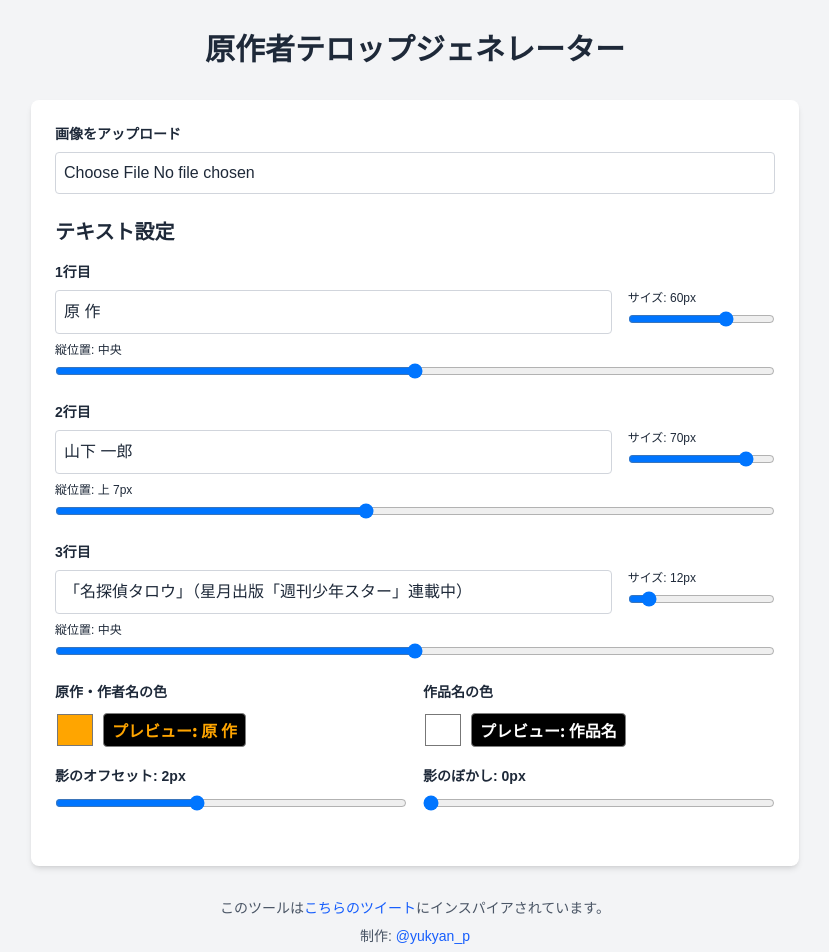
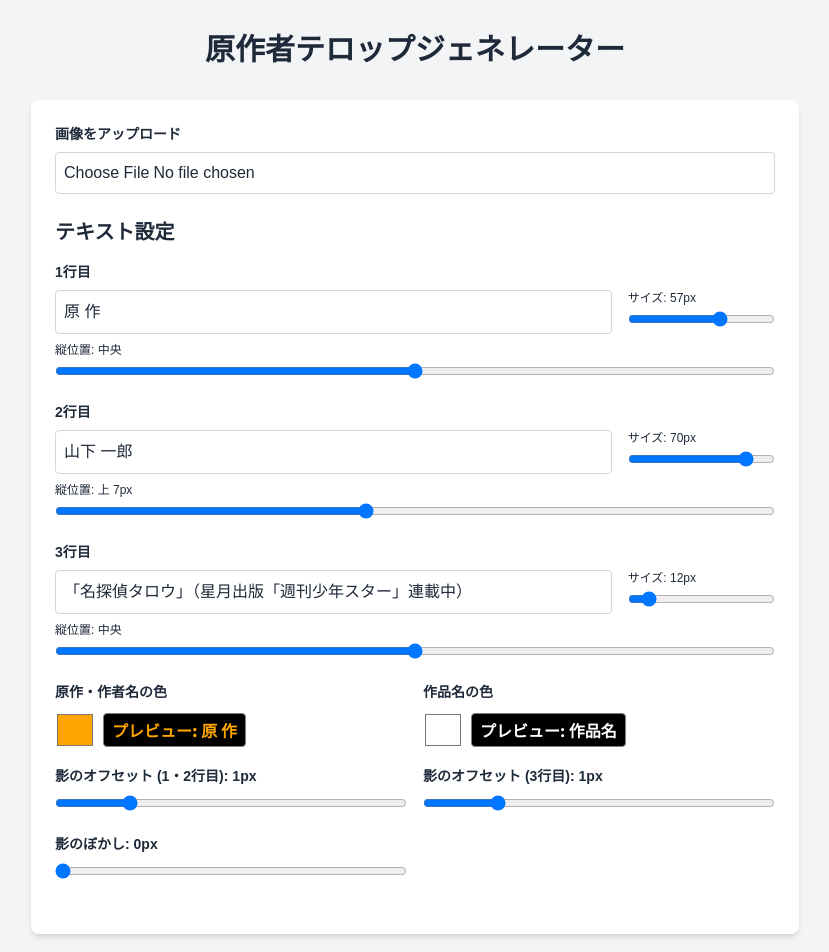
Before and after one commit to n3xem/n3xem-original-author-caption-generator, a Next.js app: page / in a window 1280 px wide. Shown: the top 952 px of the page, without its empty margins (225-1054 px from the left). Built offline with nearby package versions, Linux system fonts and the light colour scheme.

Commit message:
ここまでいったんcommit

```diff
--- a/src/app/page.tsx
+++ b/src/app/page.tsx
@@ -9,13 +9,14 @@ export default function Home() {
     const [textLine1, setTextLine1] = useState<string>("原 作");
     const [textLine2, setTextLine2] = useState<string>("山下 一郎");
     const [textLine3, setTextLine3] = useState<string>("「名探偵タロウ」（星月出版「週刊少年スター」連載中）");
-    const [fontSize1, setFontSize1] = useState<number>(60); // 原作のフォントサイズ
+    const [fontSize1, setFontSize1] = useState<number>(57); // 原作のフォントサイズ
     const [fontSize2, setFontSize2] = useState<number>(70); // 作者名のフォントサイズ
     const [fontSize3, setFontSize3] = useState<number>(12); // 作品名のフォントサイズ
     const [posY1, setPosY1] = useState<number>(0); // 原作の位置調整（相対値）
     const [posY2, setPosY2] = useState<number>(-7); // 作者名の位置調整（相対値）
     const [posY3, setPosY3] = useState<number>(0); // 作品名の位置調整（相対値）
-    const [shadowOffset, setShadowOffset] = useState<number>(2); // 影のオフセット
+    const [shadowOffset, setShadowOffset] = useState<number>(1); // 影のオフセット
+    const [shadowOffset3, setShadowOffset3] = useState<number>(1); // 3行目の影のオフセット
     const [shadowBlur, setShadowBlur] = useState<number>(0); // 影のぼかし
     const [authorColor, setAuthorColor] = useState<string>("#FFA500"); // 原作と作者名の色（デフォルトはオレンジ）
     const [titleColor, setTitleColor] = useState<string>("#FFFFFF"); // 作品名の色（デフォルトは白）
@@ -65,7 +66,7 @@ export default function Home() {
             const textY = height - 30;
 
             // 文字列を影付きで描画する関数
-            const drawTextWithShadow = (text: string, y: number, fontSize: number, color: string, isBold: boolean = false) => {
+            const drawTextWithShadow = (text: string, y: number, fontSize: number, color: string, isBold: boolean = false, customShadowOffset: number = shadowOffset) => {
                 // Noto Sans JPを使用（原作と作者名はより太く）
                 const fontWeight = isBold ? 900 : 700;
                 ctx.font = `${fontWeight} ${fontSize}px 'Noto Sans JP', sans-serif`;
@@ -75,8 +76,8 @@ export default function Home() {
 
                 // 影の設定
                 ctx.shadowColor = "rgba(0, 0, 0, 0.7)";
-                ctx.shadowOffsetX = shadowOffset;
-                ctx.shadowOffsetY = shadowOffset;
+                ctx.shadowOffsetX = customShadowOffset;
+                ctx.shadowOffsetY = customShadowOffset;
                 ctx.shadowBlur = shadowBlur;
 
                 // テキストを描画
@@ -97,7 +98,7 @@ export default function Home() {
 
             drawTextWithShadow(textLine1, line1Y, fontSize1, authorColor, true); // 原作は太く
             drawTextWithShadow(textLine2, line2Y, fontSize2, authorColor, true); // 作者名も太く
-            drawTextWithShadow(textLine3, line3Y, fontSize3, titleColor);
+            drawTextWithShadow(textLine3, line3Y, fontSize3, titleColor, false, shadowOffset3); // 3行目は別の影オフセット値を使用
 
             // 処理後の画像をセット
             setProcessedImage(canvas.toDataURL("image/png"));
@@ -110,7 +111,7 @@ export default function Home() {
         if (image) {
             processImage();
         }
-    }, [image, textLine1, textLine2, textLine3, fontSize1, fontSize2, fontSize3, posY1, posY2, posY3, shadowOffset, shadowBlur, authorColor, titleColor]);
+    }, [image, textLine1, textLine2, textLine3, fontSize1, fontSize2, fontSize3, posY1, posY2, posY3, shadowOffset, shadowOffset3, shadowBlur, authorColor, titleColor]);
 
     const handleDownload = () => {
         if (!processedImage) return;
@@ -331,7 +332,7 @@ export default function Home() {
                         <div className="mt-4 grid grid-cols-1 md:grid-cols-2 gap-4">
                             <div>
                                 <label className="block text-gray-800 text-sm font-bold mb-2" htmlFor="shadow-offset">
-                                    影のオフセット: {shadowOffset}px
+                                    影のオフセット (1・2行目): {shadowOffset}px
                                 </label>
                                 <input
                                     id="shadow-offset"
@@ -344,6 +345,24 @@ export default function Home() {
                                     className="w-full"
                                 />
                             </div>
+                            <div>
+                                <label className="block text-gray-800 text-sm font-bold mb-2" htmlFor="shadow-offset3">
+                                    影のオフセット (3行目): {shadowOffset3}px
+                                </label>
+                                <input
+                                    id="shadow-offset3"
+                                    type="range"
+                                    min="0"
+                                    max="5"
+                                    step="0.5"
+                                    value={shadowOffset3}
+                                    onChange={(e) => setShadowOffset3(parseFloat(e.target.value))}
+                                    className="w-full"
+                                />
+                            </div>
+                        </div>
+
+                        <div className="mt-4 grid grid-cols-1 md:grid-cols-2 gap-4">
                             <div>
                                 <label className="block text-gray-800 text-sm font-bold mb-2" htmlFor="shadow-blur">
                                     影のぼかし: {shadowBlur}px
```
